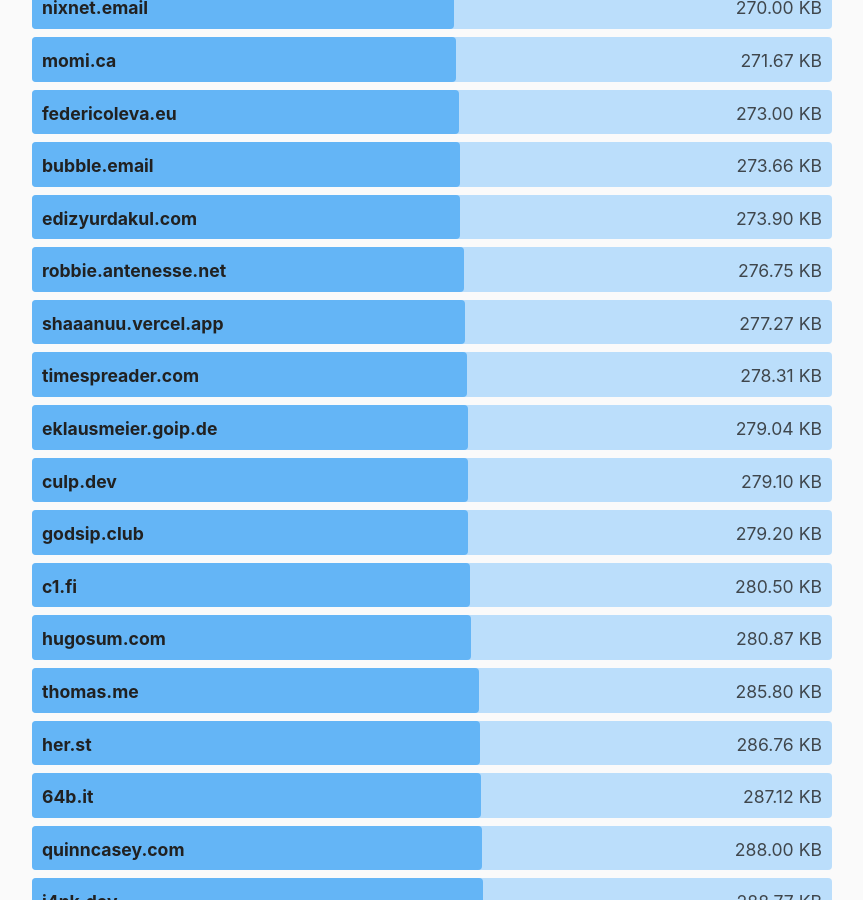
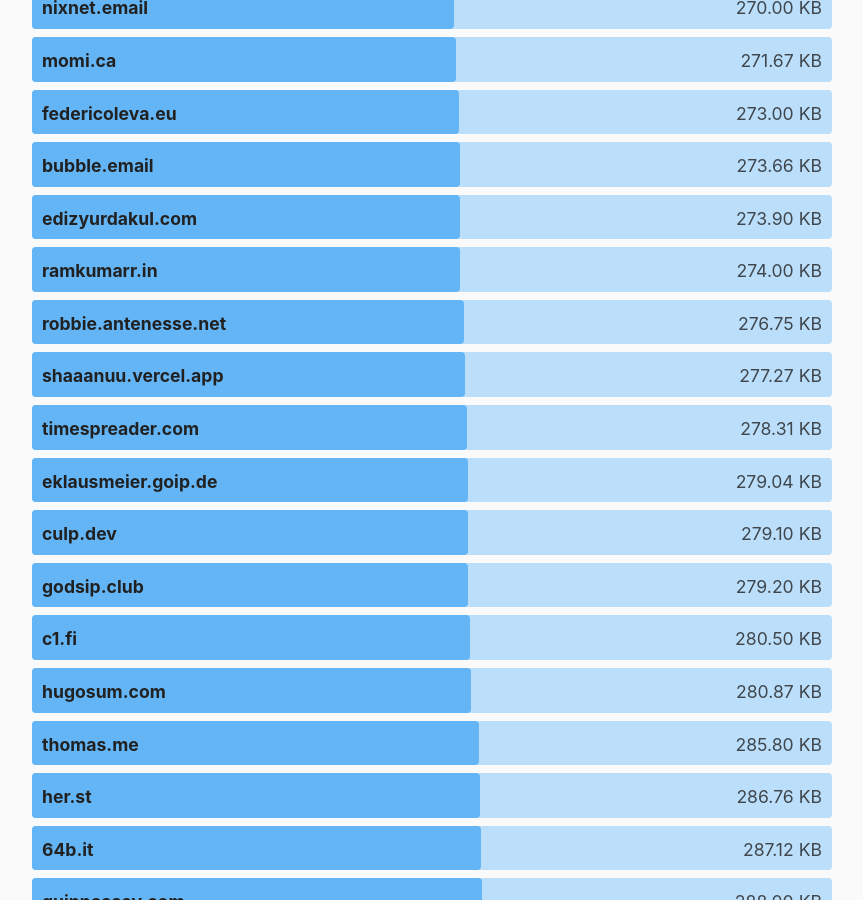
Before and after one commit to kevquirk/512kb.club, a Jekyll site: the page built from index.md, in a window 1280 px wide and 900 px high, scrolled down 39256 px. Shown: the whole window, without its empty margins (208-1071 px from the left). Built offline with Jekyll 4.4.1, drawn with Linux system fonts in a browser that asks for light colours.

Commit message:
Add ramkumarr.in
https://radar.cloudflare.com/scan/9151bb58-b328-4a53-9d34-a9e12bd6de7f/summary

```diff
--- a/_data/sites.yml
+++ b/_data/sites.yml
@@ -4407,3 +4407,8 @@
   url: https://zwieratko.sk/
   size: 30.94
   last_checked: 2025-08-30
+
+- domain: ramkumarr.in
+  url: https://ramkumarr.in/
+  size: 274
+  last_checked: 2025-11-27
```
